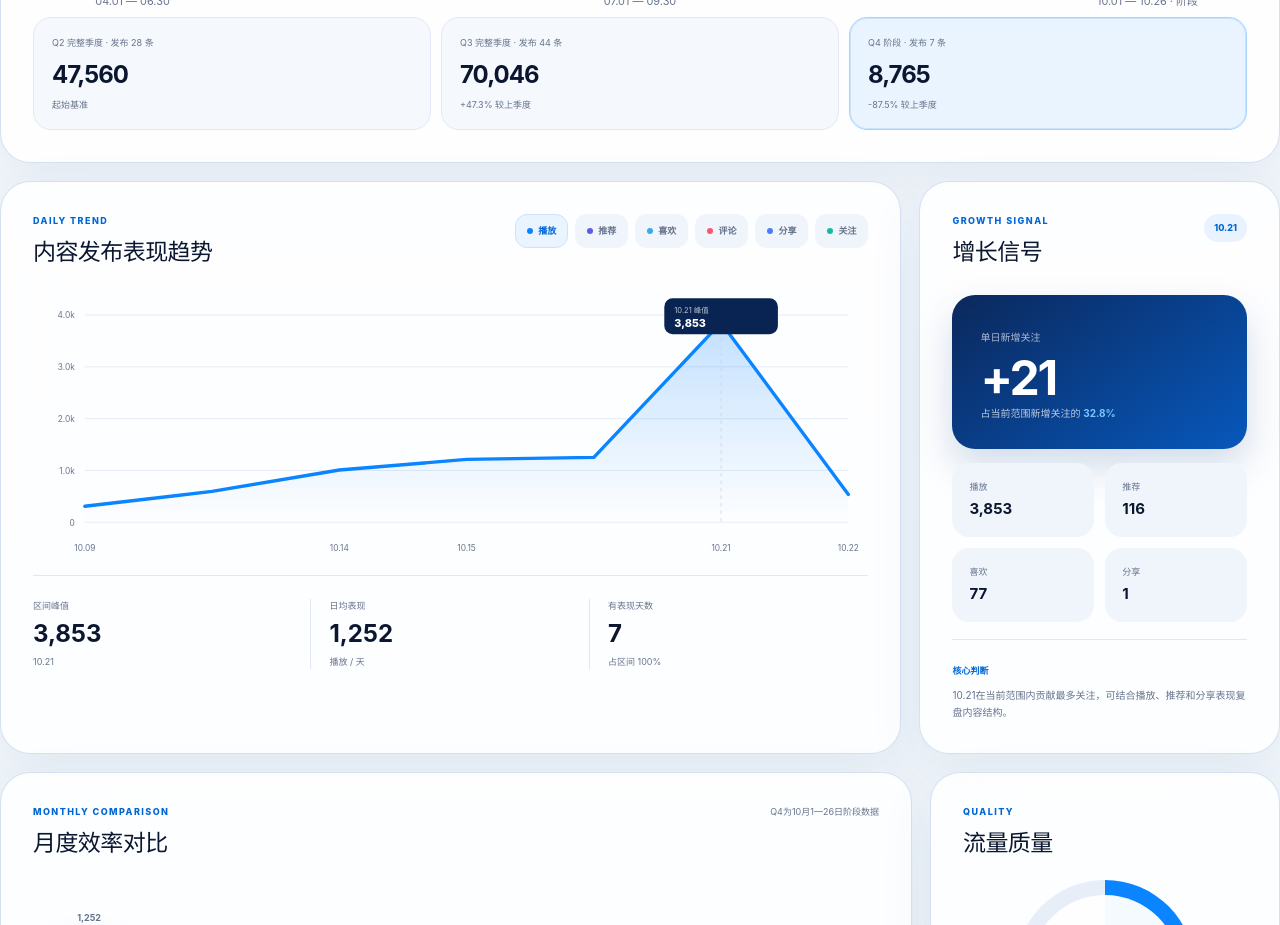
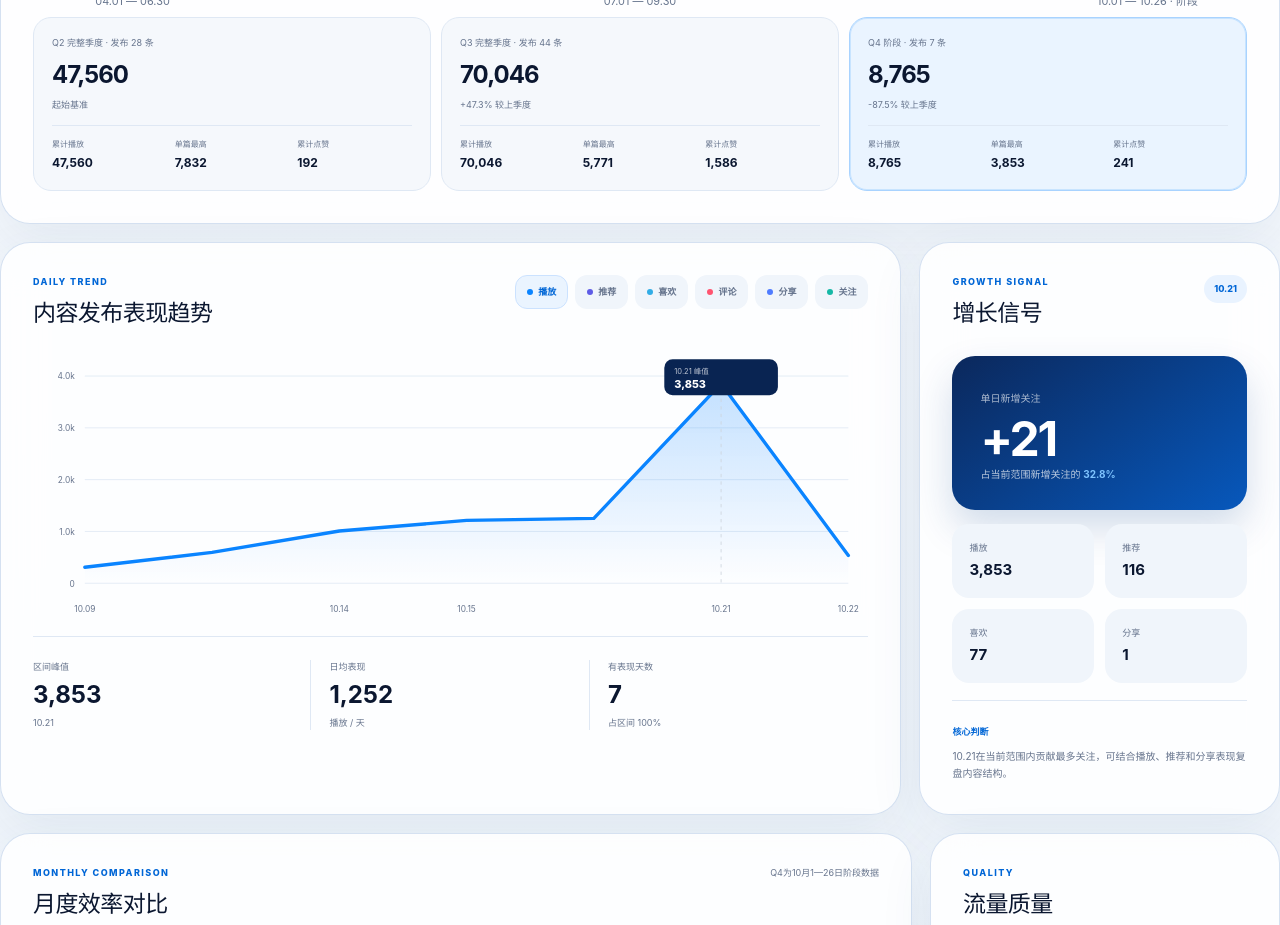
Before and after one commit to emilyuuu88/wechat-video-dashboard, a Next.js app: page / in a window 1280 px wide. Shown: the part 1120-2045 px from the top of the page. Built offline with nearby package versions, Linux system fonts and the light colour scheme.

Commit message:
Show complete quarterly performance summaries

```diff
--- a/app/globals.css
+++ b/app/globals.css
@@ -158,6 +158,10 @@ h1 { margin: 0; font-size: clamp(38px, 5vw, 66px); line-height: 1; letter-spacin
 .quarter-compare-summary button.active { border-color: #a9d3ff; background: #eaf4ff; box-shadow: inset 0 0 0 1px rgba(10,132,255,.15); }
 .quarter-compare-summary span, .quarter-compare-summary small { display: block; color: var(--muted); font-size: 9px; }
 .quarter-compare-summary strong { display: block; margin: 7px 0 5px; font-size: 24px; letter-spacing: -.04em; }
+.quarter-card-detail { margin-top: 14px; padding-top: 12px; display: grid; grid-template-columns: repeat(3, 1fr); gap: 8px; border-top: 1px solid var(--line); }
+.quarter-card-detail span { min-width: 0; }
+.quarter-card-detail i { display: block; color: var(--muted); font-size: 8px; font-style: normal; }
+.quarter-card-detail b { display: block; margin-top: 4px; color: var(--ink); font-size: 12px; }
 
 .series-spotlight { max-width: 1400px; margin: 18px auto 0; }
 .series-spotlight-grid { display: grid; grid-template-columns: repeat(4, 1fr); gap: 14px; }
--- a/app/page.tsx
+++ b/app/page.tsx
@@ -11,6 +11,7 @@ type QuarterComparisonItem = {
   quarter: RangeKey;
   period: string;
   values: Record<MetricKey, number> & { contents: number };
+  maxPlays: number;
 };
 
 const quarterRanges: Record<RangeKey, { start: string; end: string; period: string }> = {
@@ -294,7 +295,7 @@ export default function Home() {
         ...Object.fromEntries(metricOrder.map((key) => [key, sum(items, key) + (quarterAdjustments[quarter][key] ?? 0)])) as Record<MetricKey, number>,
         contents: contentData.filter((item) => item.date >= quarterRange.start && item.date <= quarterRange.end).length,
       };
-      return { quarter, period: quarterRange.period, values };
+      return { quarter, period: quarterRange.period, values, maxPlays: Math.max(...items.map((item) => item.plays), 0) };
     }),
     [publishedDailyData],
   );
@@ -396,6 +397,11 @@ export default function Home() {
                 <span>{item.quarter}{item.quarter === "Q4" ? " 阶段" : " 完整季度"} · 发布 {item.values.contents} 条</span>
                 <strong>{number.format(item.values[comparisonMetric])}</strong>
                 <small>{change === null ? "起始基准" : `${change >= 0 ? "+" : ""}${change.toFixed(1)}% 较上季度`}</small>
+                <div className="quarter-card-detail">
+                  <span><i>累计播放</i><b>{number.format(item.values.plays)}</b></span>
+                  <span><i>单篇最高</i><b>{number.format(item.maxPlays)}</b></span>
+                  <span><i>累计点赞</i><b>{number.format(item.values.likes)}</b></span>
+                </div>
               </button>
             );
           })}
```
